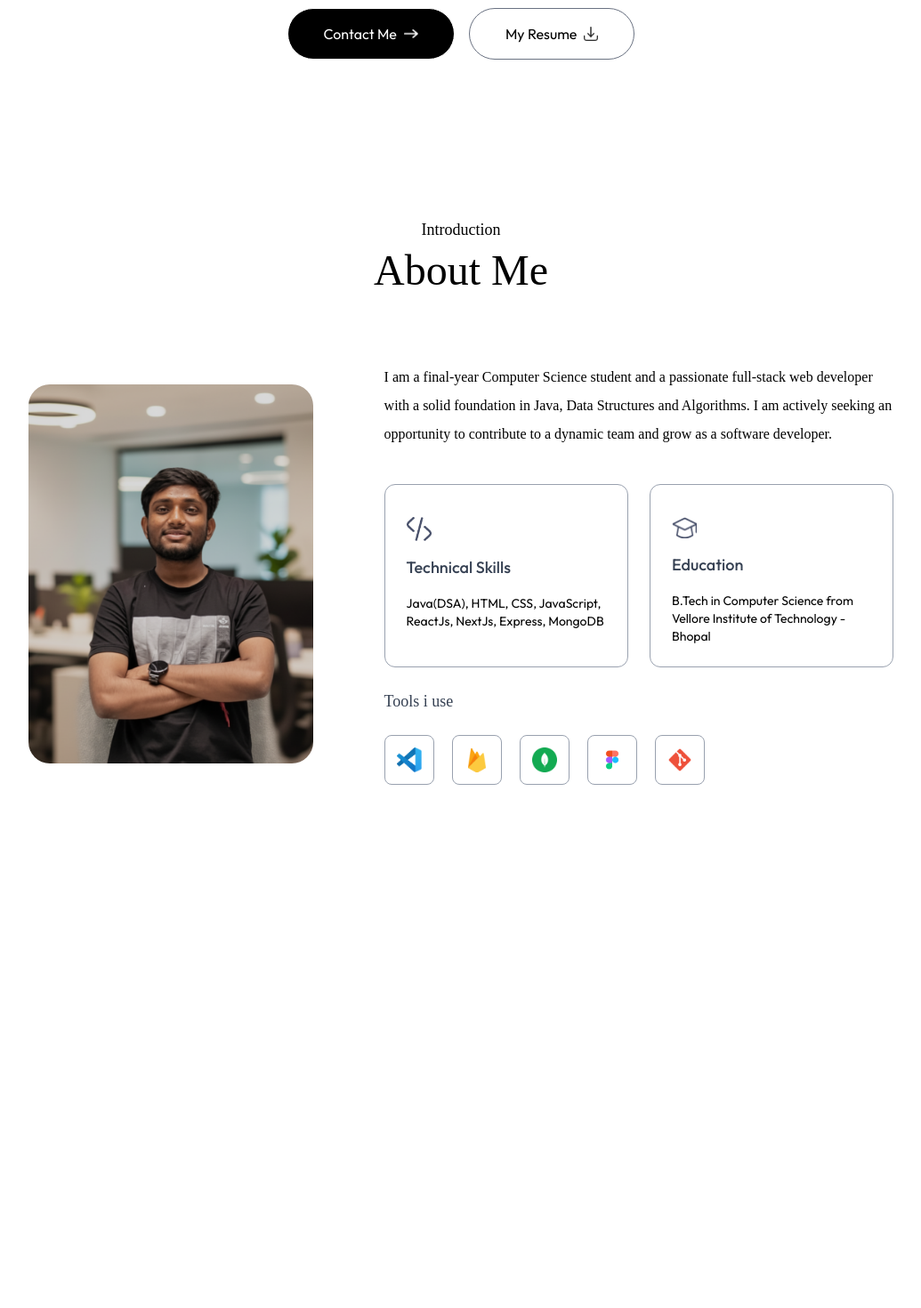
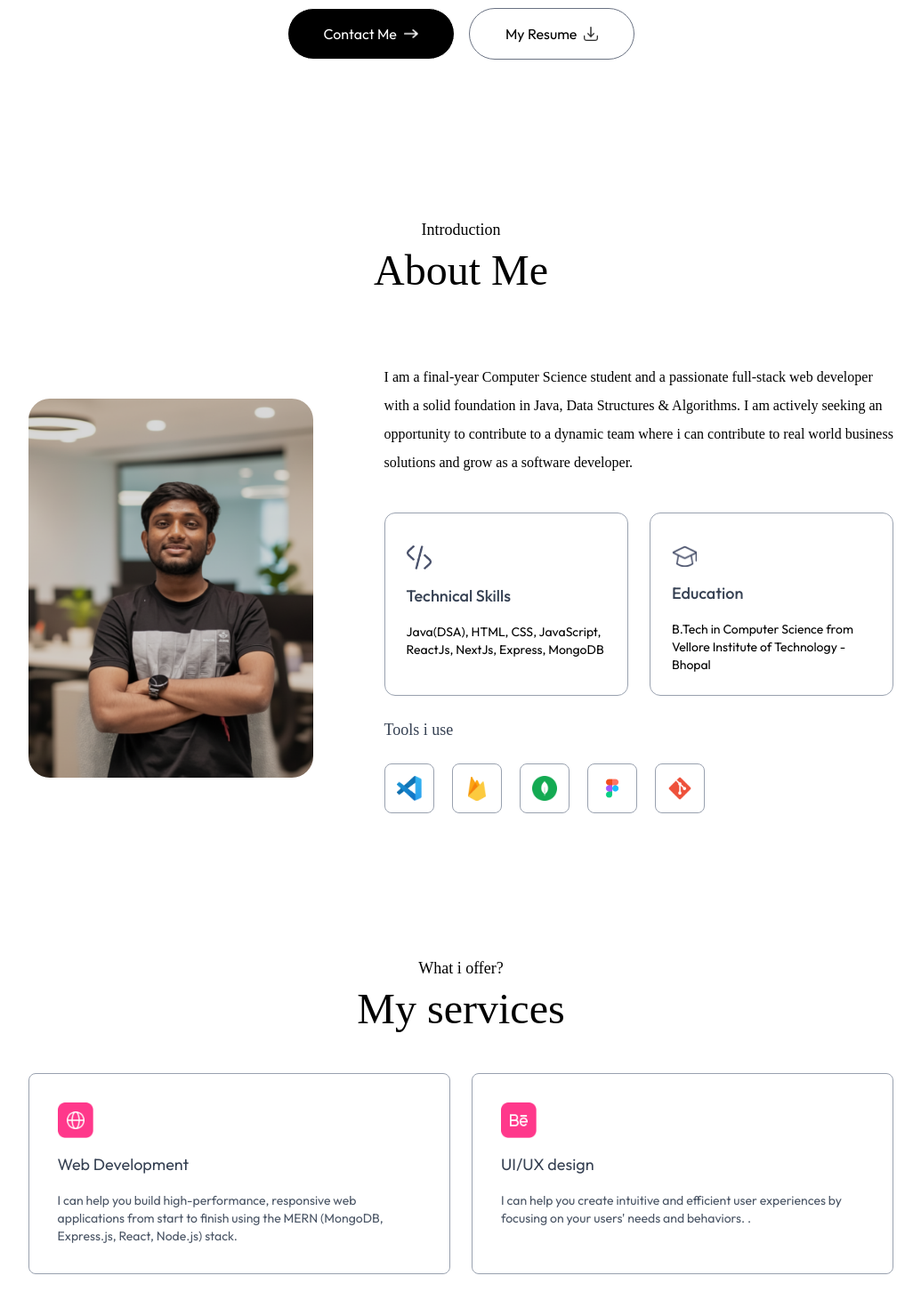
Before and after one commit to isayushgupta/Personal-Portfolio, a Next.js app: page / in a window 1280 px wide. Shown: the part 596-2066 px from the top of the page at 89% size, without its empty margins (122-1157 px from the left). Before the commit the page ends 1600 px from the top, so only its background shows below. Built offline with nearby package versions, Linux system fonts and the light colour scheme; a web font is replaced by a local one.

Commit message:
Added Services Section

```diff
--- a/app/components/About.jsx
+++ b/app/components/About.jsx
@@ -8,7 +8,7 @@ const About = () => {
   return (
     <div
       id="about"
-      className=" w-full px-[12%] py-10 h-screen flex flex-col items-center"
+      className=" w-full px-[12%] py-10 flex flex-col items-center"
     >
       <h4 className="text-center mb-2 text-lg font-ovo">Introduction</h4>
       <h2 id="about" className="text-center text-5xl font-ovo">
@@ -27,9 +27,7 @@ const About = () => {
         <div className="flex-1">
           <p className="mb-10 max-w-2xl font-ovo ">
             I am a final-year Computer Science student and a passionate
-            full-stack web developer with a solid foundation in Java, Data
-            Structures and Algorithms. I am actively seeking an opportunity to
-            contribute to a dynamic team and grow as a software developer.
+            full-stack web developer with a solid foundation in Java, Data Structures & Algorithms. I am actively seeking an opportunity to contribute to a dynamic team where i can contribute to real world business solutions  and grow as a software developer.
           </p>
 
           <div className="grid grid-cols-1 sm:grid-cols-2 gap-6 max-w-2xl">
--- a/app/components/MyServices.jsx
+++ b/app/components/MyServices.jsx
@@ -1,9 +1,47 @@
-import React from 'react'
+import { assets, serviceData } from "@/assets/assets";
+import Image from "next/image";
+import React from "react";
 
-const  = () => {
+const MyServices = () => {
   return (
-    <div>MyServices</div>
-  )
-}
+    <>
+      <div
+        id="services"
+        className="  w-full  px-[12%] py-10 scroll-mt"
+      >
+        <h4 className="text-center mb-2 text-lg font-ovo">What i offer?</h4>
+        <h2 id="about" className="text-center text-5xl font-ovo">
+          My services
+        </h2>
 
-export default MyServices
+        <div className=" grid grid-cols-auto gap-6 my-12">
+          {
+            serviceData.map((service, idx) => {
+
+            const { icon, title, description } = service;
+
+            return (
+              <div
+                key={idx}
+                className="px-8 py-8 border border-gray-400 rounded-lg hover:shadow hover:shadow-black hover:bg-[#fcf4ff]  cursor-pointer hover:translate-y-1 duration-500"
+              >
+                <Image src={icon} alt="" className="w-10" />
+
+                <h3 className="text-lg my-4 text-gray-700">{title}</h3>
+
+                <p className="text-sm text-gray-600 leading-5">{description}</p>
+
+                {/* <a href={link} className="flex items-center gap-2 text-sm mt-5">
+                  Read more{" "}
+                  <Image alt="" className="w-4" src={assets.right_arrow} />
+                </a> */}
+              </div>
+            );
+          })}
+        </div>
+      </div>
+    </>
+  );
+};
+
+export default MyServices;
--- a/app/components/Navbar.jsx
+++ b/app/components/Navbar.jsx
@@ -1,9 +1,11 @@
 import { assets } from "@/assets/assets";
 import Image from "next/image";
-import React, { useRef } from "react";
+import React, { useEffect, useRef, useState } from "react";
 
 const Navbar = () => {
   const sideMenuRef = useRef();
+  // const [scroll, setscroll] = useState(false);
+  const [isScroll, setisScroll] = useState(false);
 
   const openMenu = () => {
     sideMenuRef.current.style.transform = "translateX(-16rem)";
@@ -13,9 +15,29 @@ const Navbar = () => {
     sideMenuRef.current.style.transform = "translateX(16rem)";
   };
 
+  useEffect(() => {
+    window.addEventListener('scroll', ()=>{
+      if(scrollY > 50)
+      {
+        setisScroll(true)
+      }
+
+      else{
+        setisScroll(false)
+      }
+
+    })
+  }, [])
+
+
   return (
     <>
-      <nav className="w-full fixed px-5 lg:px-8 xl:px-[8%] p-4 flex items-center justify-between">
+
+      <div className=" fixed top-0 right-0 w-11/12 -z-10 translate-y-[-80%]">
+        <Image alt="" src={assets.header_bg_color} className="w-full"/>
+      </div>
+
+      <nav className={` w-full fixed px-5 lg:px-8 xl:px-[8%] py-4 flex items-center justify-between z-50 ${isScroll? " bg-opacity-50 backdrop-blur-lg shadow-sm" : ""}`}>
         <a href="#top">
           <Image
             alt="logo"
@@ -24,7 +46,7 @@ const Navbar = () => {
           />
         </a>
 
-        <ul className="hidden bg-white md:flex items-center gap-6 lg:gap-8 rounded-full px-12 py-3 shadow-2xl ">
+        <ul className={`hidden md:flex items-center gap-6 lg:gap-8 rounded-full px-12 py-3 ${isScroll? "shadow-2xl bg-opacity-50 bg-white":""}`}>
           <li>
             <a className="font-ovo" href="#top">
               Home
--- /dev/null
+++ b/app/components/Projects.jsx
@@ -0,0 +1,9 @@
+import React from 'react'
+
+const Projects = () => {
+  return (
+    <div>Projects</div>
+  )
+}
+
+export default Projects
--- a/app/globals.css
+++ b/app/globals.css
@@ -35,3 +35,17 @@
 .shadow-hover-white:hover{
   box-shadow: 4px 4px 0 #fff;
 }
+
+.bg-opacity-50
+{
+  background-color: rgba(255, 255, 255,0.5);
+}
+
+/* hover:bg-[#fcf4ff]   : Hover-bg-light
+Hover */
+
+.grid-cols-auto
+{
+    display: grid;
+    grid-template-columns: repeat(auto-fit, minmax(200px, 1fr));
+}
--- a/app/page.js
+++ b/app/page.js
@@ -2,6 +2,7 @@
 import Navbar from "./components/Navbar";
 import Header from "./components/Header";
 import About from "./components/About";
+import MyServices from "./components/MyServices";
 
 export default function Home() {
   return (
@@ -9,6 +10,7 @@ export default function Home() {
         <Navbar/>
         <Header/>
         <About/>
+        <MyServices/>
     </>
   );
 }
--- a/assets/assets.js
+++ b/assets/assets.js
@@ -76,7 +76,7 @@ export const assets = {
     right_arrow_bold_dark
 };
 
-export const workData = [
+export const projects = [
     {
         title: 'Frontend project',
         description: 'Web Design',
@@ -100,11 +100,21 @@ export const workData = [
 ]
 
 export const serviceData = [
-    { icon: assets.web_icon, title: 'Web design', description: 'Web development is the process of building, programming...', link: '' },
-    { icon: assets.mobile_icon, title: 'Mobile app', description: 'Mobile app development involves creating software for mobile devices...', link: '' },
-    { icon: assets.ui_icon, title: 'UI/UX design', description: 'UI/UX design focuses on creating a seamless user experience...', link: '' },
-    { icon: assets.graphics_icon, title: 'Graphics design', description: 'Creative design solutions to enhance visual communication...', link: '' },
-]
+  {
+    icon: assets.web_icon,
+    title: "Web Development",
+    description:
+      "I can help you build high-performance, responsive web applications from start to finish using the MERN (MongoDB, Express.js, React, Node.js) stack.",
+    link: "",
+  },
+  {
+    icon: assets.ui_icon,
+    title: "UI/UX design",
+    description:
+      "I can help you create intuitive and efficient user experiences by focusing on your users' needs and behaviors. .",
+    link: "",
+  },
+];
 
 export const infoList = [
     { icon: assets.code_icon, iconDark: assets.code_icon_dark, title: 'Languages', description: 'HTML, CSS, JavaScript React Js, Next Js' },
```
